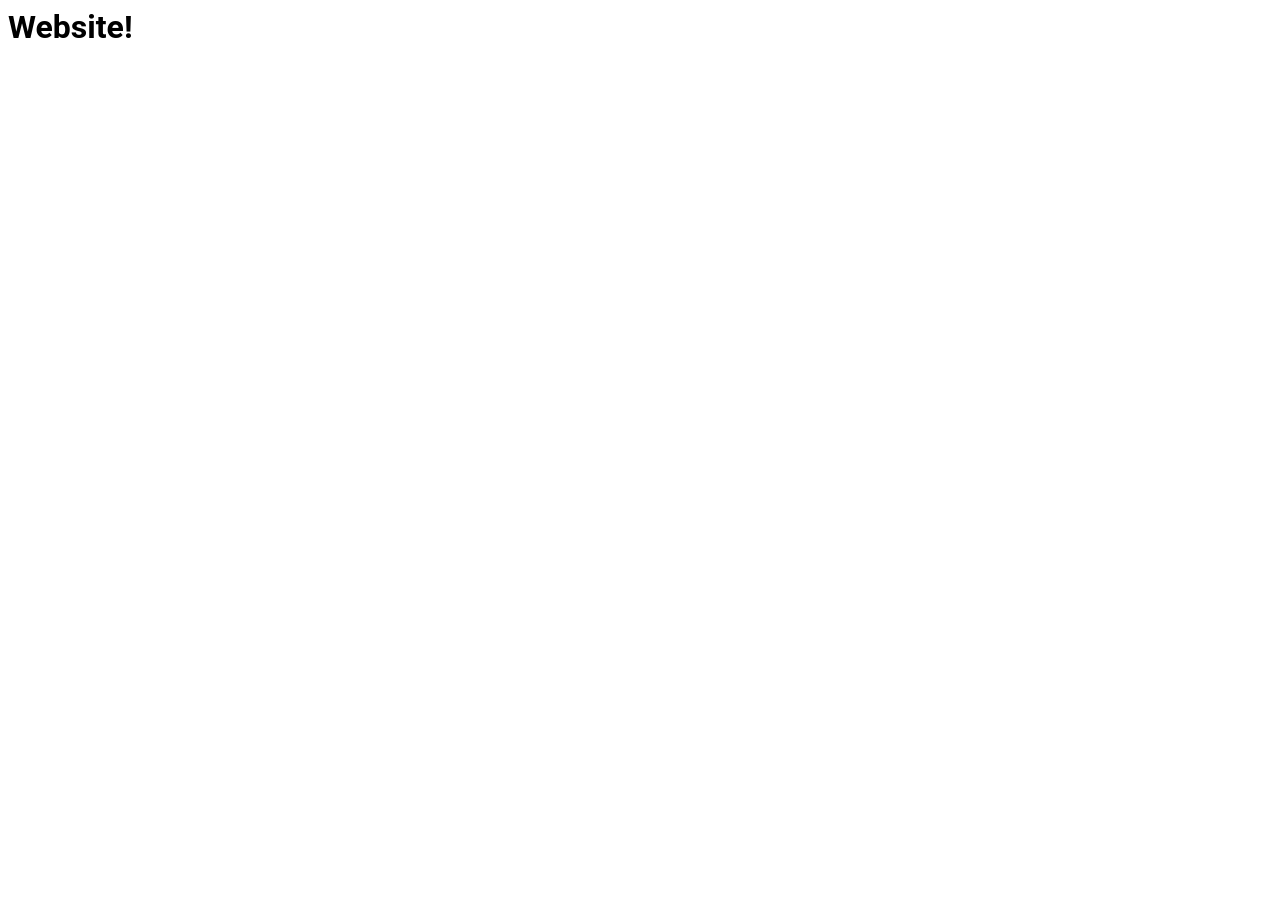
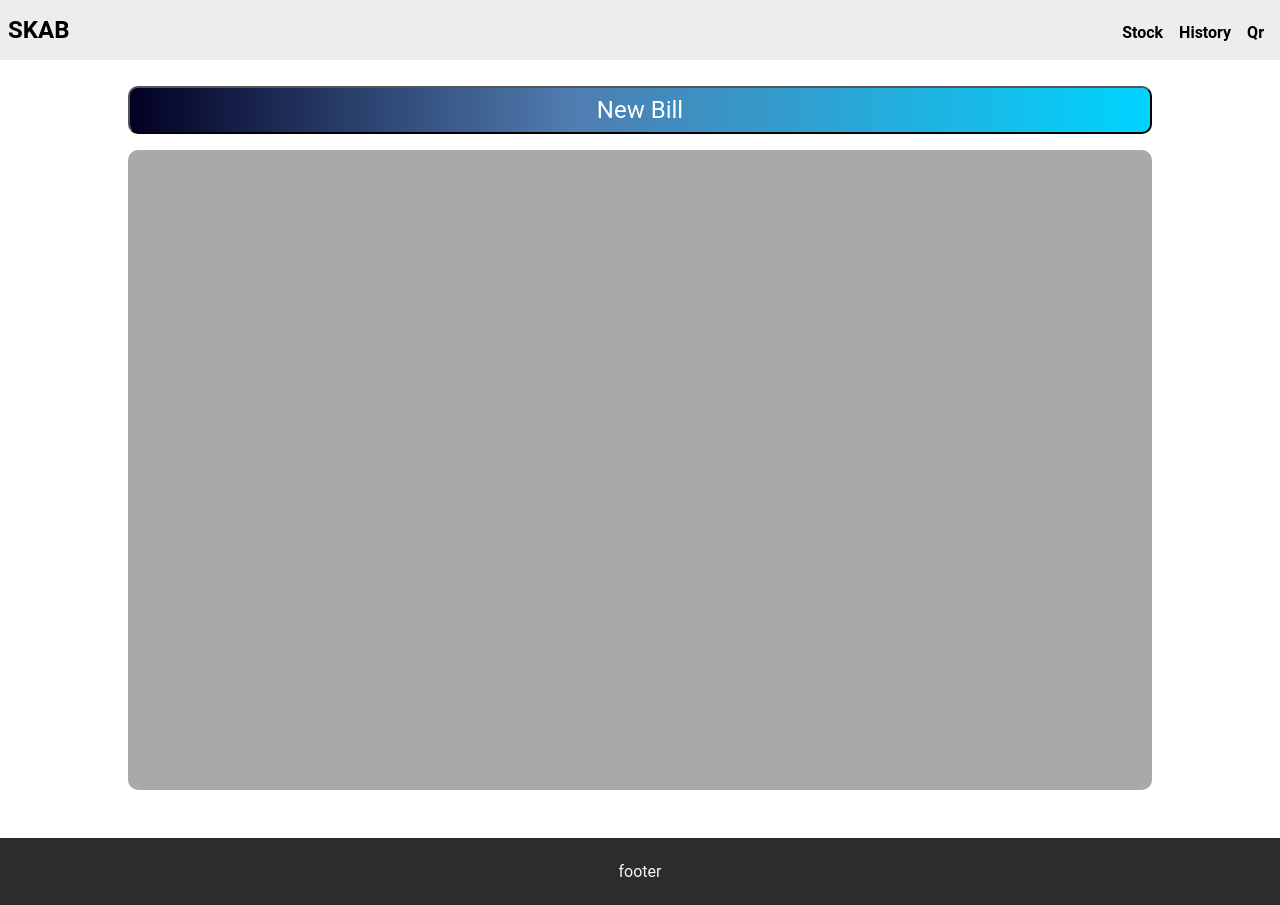
Before and after one commit to Sarfi07/skab, a Django app: page / in a window 1280 px wide. Before the commit the page is almost empty. Before the commit the page ends 38 px from the top, so only its background shows below. Run offline with Django 4.2, Linux system fonts and the light colour scheme.

Commit message:
add index page and some styles

```diff
--- a/skab/skab/settings.py
+++ b/skab/skab/settings.py
@@ -117,7 +117,7 @@ USE_TZ = True
 # Static files (CSS, JavaScript, Images)
 # https://docs.djangoproject.com/en/4.1/howto/static-files/
 
-STATIC_URL = 'static/'
+STATIC_URL = '/static/'
 
 # Default primary key field type
 # https://docs.djangoproject.com/en/4.1/ref/settings/#default-auto-field
--- a/skab/website/static/website/styles.css
+++ b/skab/website/static/website/styles.css
@@ -1,3 +1,90 @@
 * {
     font-family: 'Roboto', sans-serif;
+    /* border: 2px solid red; */
+    margin: 0;
+    padding: 0;
 }
+
+body {
+    height: 100vh;
+    display: flex;
+    flex-direction: column;
+
+}
+
+.main {
+    flex: 1;
+}
+
+.header {
+    display: flex;
+    justify-content: space-between;
+    align-items: center;
+    padding: 16px 8px;
+    font-size: 24px;
+    font-weight: bold;
+    background-color: rgb(238, 236, 236);
+}
+
+.header-links>ul {
+    display: flex;
+    gap: 16px;
+    padding: 0 8px;
+    margin: 0;
+}
+
+.header-links>ul>li>a {
+    text-decoration: none;
+    font-size: 16px;
+    color: black
+}
+
+.header-links>ul>li {
+    list-style: none;
+}
+
+.new_bill {
+    margin: 16px auto;
+    display: flex;
+    justify-content: center;
+    align-items: center;
+    padding-top: 10px;
+
+}
+
+.new_bill_btn {
+    height: 48px;
+    width: 80vw;
+    margin: auto;
+    font-size: 24px;
+    background: rgb(64, 62, 113);
+    background: linear-gradient(90deg, rgba(2, 0, 36, 1) 0%, rgba(80, 124, 176, 1) 43%, rgba(0, 212, 255, 1) 100%);
+    color: white;
+    border-radius: 10px;
+
+}
+
+.last_transactions_div {
+    display: flex;
+    justify-content: center;
+    align-items: center;
+    border:rgb(64, 62, 113);
+    height: 80vh;
+    width: 80vw;
+    background-color: darkgrey;
+    margin: auto;
+    border-radius: 10px;
+}
+
+.last_transaction {
+    background-color: red;
+}
+
+.footer {
+    margin-top: 48px;
+    padding: 24px 0;
+    width: auto;
+    background-color: rgb(45, 43, 43);
+    color: whitesmoke;
+    text-align: center;
+}
--- a/skab/website/templates/website/index.html
+++ b/skab/website/templates/website/index.html
@@ -2,6 +2,12 @@
 
 {% block title %}Index {% endblock %}
 
-{% block body %}
-<h1>Website!</h1>
+{% block main %}
+<div class="message"></div>
+<div class="new_bill">
+    <button class="new_bill_btn">New Bill</button>
+</div>
+<div class="last_transactions_div">
+    <div class="last_transactions"></div>
+</div>
 {% endblock %}
--- a/skab/website/templates/website/layout.html
+++ b/skab/website/templates/website/layout.html
@@ -1,15 +1,29 @@
 {% load static %}
 
-<DOCTYPE html>
+<!DOCTYPE html>
 <html lang="en">
 <head>
     <meta charset="UTF-8">
     <meta http-equiv="X-UA-Compatible" content="IE=edge">
     <meta name="viewport" content="width=device-width, initial-scale=1.0">
     <title>{% block title %}{% endblock %}</title>
-    <link rel="stylesheet" href="{% static 'website/styles.css' %}">
+    <link href="{% static 'website/styles.css' %}" rel="stylesheet">
+    <link rel="stylesheet" href="{% static 'website/styles1.css' %}">
 </head>
 <body>
-    {% block body %}{% endblock %}
+    <div class="header">
+        <div class="header-logo">SKAB</div>
+        <div class="header-links">
+            <ul>
+                <li><a href="#">Stock</a></li>
+                <li><a href="#">History</a></li>
+                <li><a href="#">Qr</a></li>
+            </ul>
+        </div>
+    </div>
+    <div class="main">
+        {% block main %}{% endblock %}
+    </div>
+    <div class="footer">footer</div>
 </body>
 </html>
```
Also changed, not shown: skab/website/static/website/styles1.css (added).
